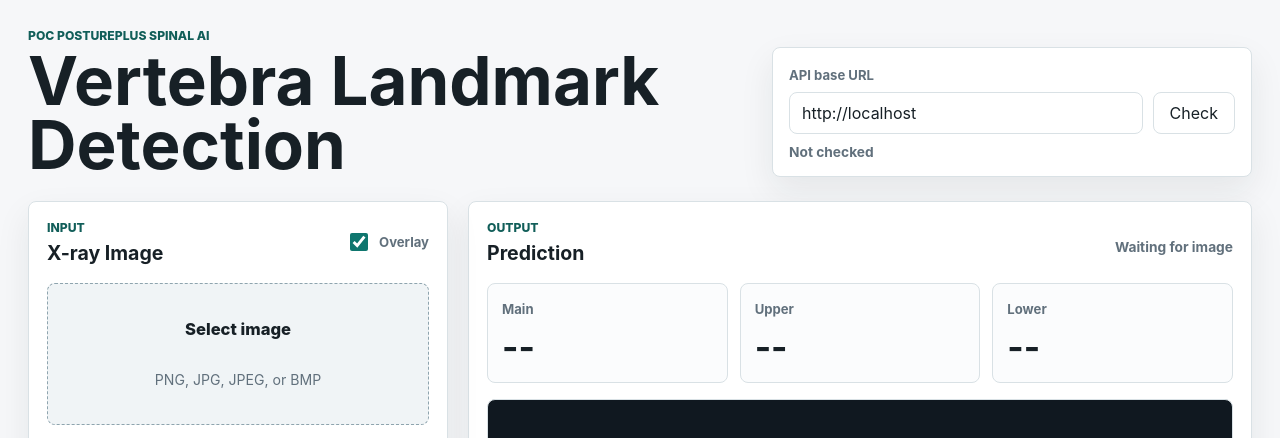
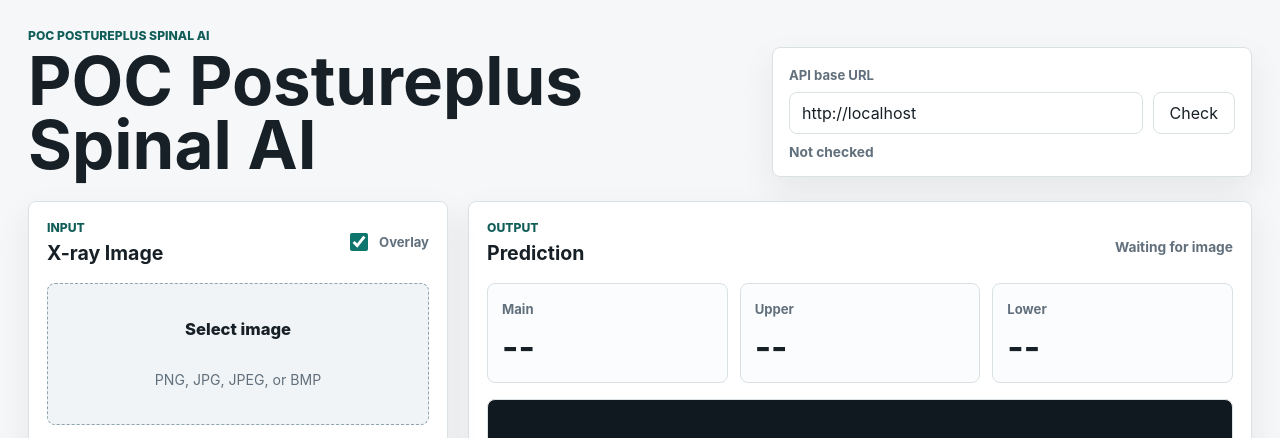
Before and after one commit to h0uy1/scolliosis-poc, a plain HTML site: page Vertebra-Landmark-Detection/frontend/index.html in a window 1280 px wide. Shown: the top 438 px of the page. Drawn offline with Linux system fonts and the light colour scheme.

Commit message:
Add title

```diff
--- a/Vertebra-Landmark-Detection/frontend/index.html
+++ b/Vertebra-Landmark-Detection/frontend/index.html
@@ -11,7 +11,7 @@
       <header class="topbar">
         <div>
           <p class="eyebrow">POC Postureplus Spinal AI</p>
-          <h1>Vertebra Landmark Detection</h1>
+          <h1>POC Postureplus Spinal AI</h1>
         </div>
         <div class="api-controls">
           <label for="apiBase">API base URL</label>
```
